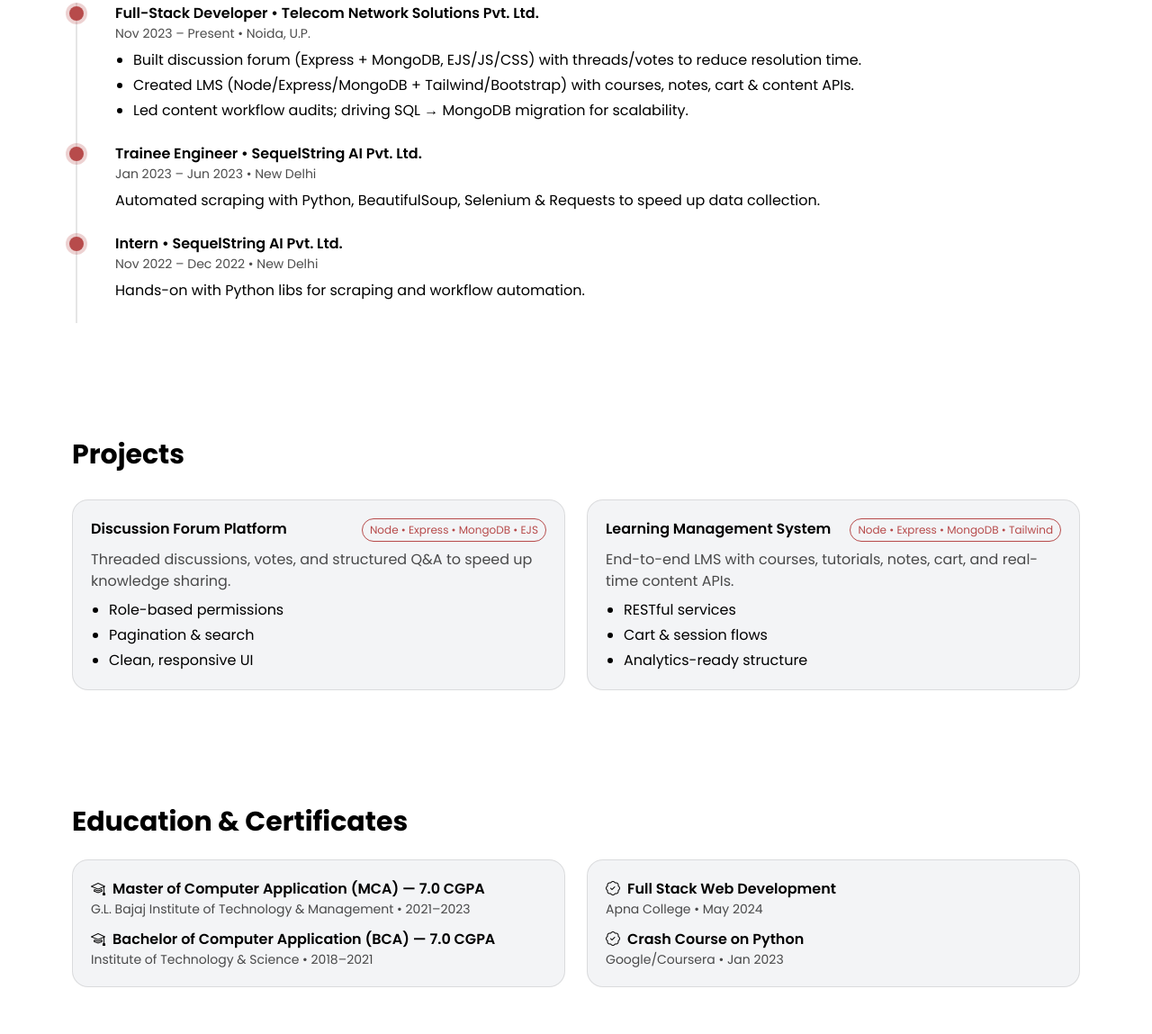
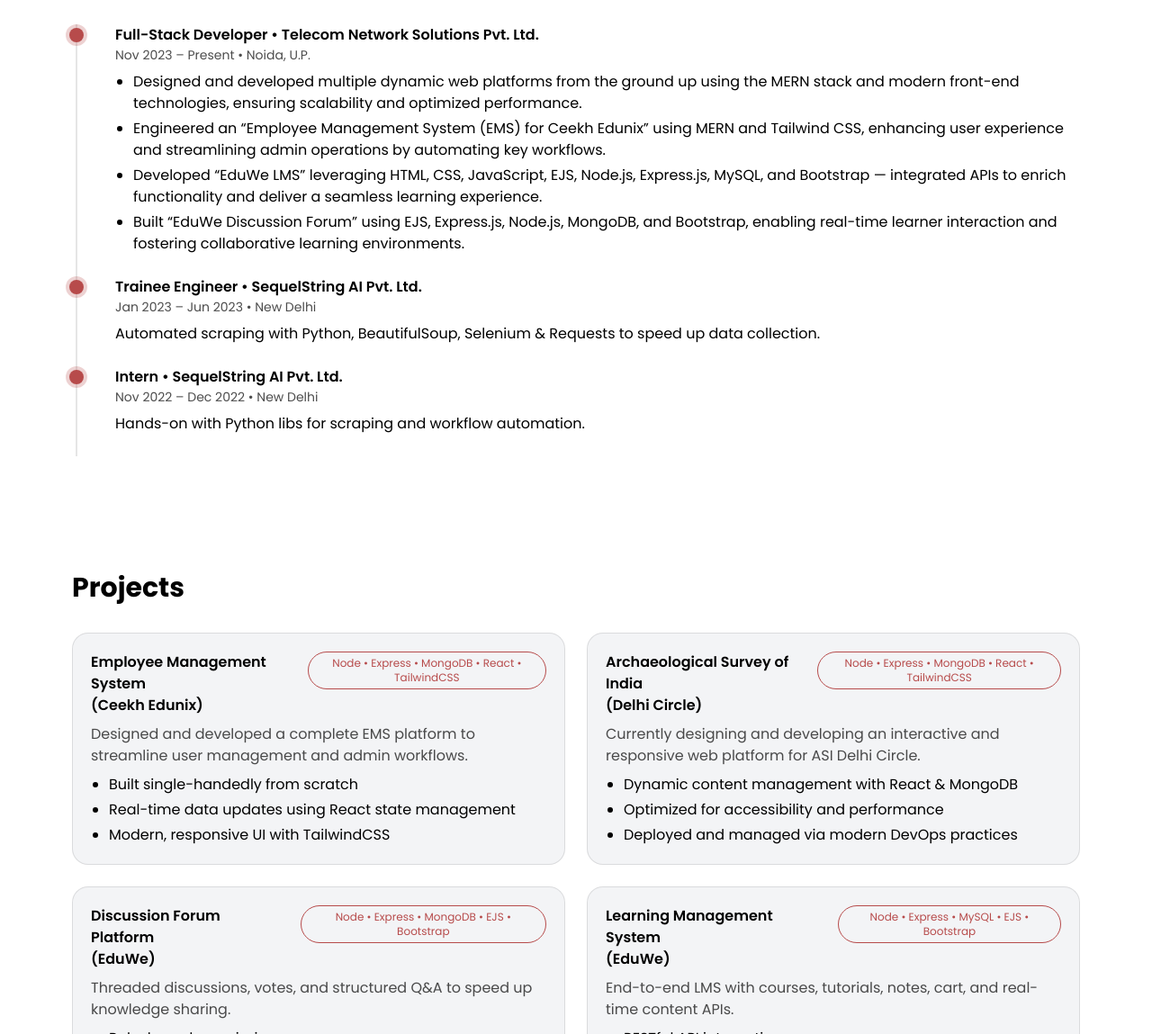
Before and after one commit to Tushar-1304/portfolio-website, a plain HTML site: page index.html in a window 1280 px wide. Shown: the part 1651-2800 px from the top of the page at 90% size. Drawn offline with nearby package versions, Linux system fonts and the light colour scheme.

Commit message:
add new project

```diff
--- a/index.html
+++ b/index.html
@@ -126,13 +126,9 @@
                     </h3>
 
                     <p class="text-base leading-relaxed text-black/80 dark:text-mutedDark">
-                        Full-stack developer with experience building scalable web apps using Node.js, Express.js, and
-                        MongoDB.
-                        Adept at designing end-to-end systems, shifting legacy apps to microservices, and improving team
-                        productivity
-                        through modular architecture. Proven track record of delivering user-centric solutions that
-                        boost performance
-                        and efficiency.
+                          Developer by craft, problem-solver by habit. I enjoy translating business problems into elegant,
+                    reliable
+                    software. My happy place is clean APIs, predictable data models, and thoughtful UX.
                     </p>
 
                     <div class="flex flex-wrap gap-3">
@@ -165,9 +161,9 @@
             <div class="max-w-6xl mx-auto px-4">
                 <h2 class="text-3xl font-bold mb-2">About</h2>
                 <p class="text-black/70 dark:text-mutedDark mb-8">
-                    Developer by craft, problem-solver by habit. I enjoy translating business problems into elegant,
-                    reliable
-                    software. My happy place is clean APIs, predictable data models, and thoughtful UX.
+                  Full-Stack Developer with hands-on experience in building and deploying scalable web applications using the
+MERN stack. Skilled in designing responsive frontends, developing efficient APIs, and integrating databases.
+Strong problem-solver and team collaborator with a focus on delivering clean, maintainable code.
                 </p>
 
                 <div class="grid md:grid-cols-2 gap-6">
@@ -274,11 +270,19 @@
                         <h3 class="font-semibold">Full-Stack Developer • Telecom Network Solutions Pvt. Ltd.</h3>
                         <p class="text-sm text-black/70 dark:text-mutedDark">Nov 2023 – Present • Noida, U.P.</p>
                         <ul class="list-disc pl-5 mt-2 space-y-1">
-                            <li>Built discussion forum (Express + MongoDB, EJS/JS/CSS) with threads/votes to reduce
-                                resolution time.</li>
-                            <li>Created LMS (Node/Express/MongoDB + Tailwind/Bootstrap) with courses, notes, cart &
-                                content APIs.</li>
-                            <li>Led content workflow audits; driving SQL → MongoDB migration for scalability.</li>
+<li>Designed and developed multiple dynamic web platforms from the ground up using the MERN stack and
+modern front-end technologies, ensuring scalability and optimized performance.
+</li>
+<li>Engineered an “Employee Management System (EMS) for Ceekh Edunix” using MERN and Tailwind
+CSS, enhancing user experience and streamlining admin operations by automating key workflows.
+</li>
+<li>Developed “EduWe LMS” leveraging HTML, CSS, JavaScript, EJS, Node.js, Express.js, MySQL, and
+Bootstrap — integrated APIs to enrich functionality and deliver a seamless learning experience.
+</li>
+<li>Built “EduWe Discussion Forum” using EJS, Express.js, Node.js, MongoDB, and Bootstrap, enabling
+real-time learner interaction and fostering collaborative learning environments.
+</li>
+
                         </ul>
                     </article>
 
@@ -304,15 +308,53 @@
             <h2 class="text-3xl font-bold mb-8">Projects</h2>
 
             <div class="grid md:grid-cols-2 gap-6">
-                    <div
-                        class="rounded-xl2 p-5 bg-gray-100 dark:bg-cardDark border border-black/10 dark:border-white/10">
+                <!-- EMS Platform for Ceekh Edunix -->
+                <div class="rounded-xl2 p-5 bg-gray-100 dark:bg-cardDark border border-black/10 dark:border-white/10">
                     <div class="flex items-start justify-between gap-4">
-                            <h3 class="font-semibold">Discussion Forum Platform</h3>
-                            <span class="text-xs px-2 py-1 border border-accent text-accent rounded-full">Node • Express
-                                • MongoDB • EJS</span>
+                        <h3 class="font-semibold"><div>Employee Management System</div><div>(Ceekh Edunix)</div></h3>
+                        <div class="text-xs px-2 py-1 border border-accent text-accent rounded-full text-center">
+                            Node • Express • MongoDB • React • TailwindCSS
                         </div>
-                        <p class="text-black/70 dark:text-mutedDark mt-2">Threaded discussions, votes, and structured
-                            Q&A to speed up knowledge sharing.</p>
+                    </div>
+                    <p class="text-black/70 dark:text-mutedDark mt-2">
+                        Designed and developed a complete EMS platform to streamline user management and admin workflows.
+                    </p>
+                    <ul class="list-disc pl-5 mt-2 space-y-1">
+                        <li>Built single-handedly from scratch</li>
+                        <li>Real-time data updates using React state management</li>
+                        <li>Modern, responsive UI with TailwindCSS</li>
+                    </ul>
+                </div>
+
+                <!-- Archaeological Survey of India Website -->
+                <div class="rounded-xl2 p-5 bg-gray-100 dark:bg-cardDark border border-black/10 dark:border-white/10">
+                    <div class="flex items-start justify-between gap-4">
+                        <h3 class="font-semibold"><div>Archaeological Survey of India</div><div>(Delhi Circle)</div></h3>
+                        <div class="text-xs px-2 py-1 border border-accent text-accent rounded-full text-center">
+                            Node • Express • MongoDB • React • TailwindCSS
+                        </div>
+                    </div>
+                    <p class="text-black/70 dark:text-mutedDark mt-2">
+                        Currently designing and developing an interactive and responsive web platform for ASI Delhi Circle.
+                    </p>
+                    <ul class="list-disc pl-5 mt-2 space-y-1">
+                        <li>Dynamic content management with React & MongoDB</li>
+                        <li>Optimized for accessibility and performance</li>
+                        <li>Deployed and managed via modern DevOps practices</li>
+                    </ul>
+                </div>
+
+                <!-- Discussion Forum Platform -->
+                <div class="rounded-xl2 p-5 bg-gray-100 dark:bg-cardDark border border-black/10 dark:border-white/10">
+                    <div class="flex items-start justify-between gap-4">
+                        <h3 class="font-semibold"><div>Discussion Forum Platform </div><div>(EduWe)</div></h3>
+                        <div class="text-xs px-2 py-1 border border-accent text-accent rounded-full text-center">
+                            Node • Express • MongoDB • EJS • Bootstrap
+                        </div>
+                    </div>
+                    <p class="text-black/70 dark:text-mutedDark mt-2">
+                        Threaded discussions, votes, and structured Q&A to speed up knowledge sharing.
+                    </p>
                     <ul class="list-disc pl-5 mt-2 space-y-1">
                         <li>Role-based permissions</li>
                         <li>Pagination & search</li>
@@ -320,24 +362,27 @@
                     </ul>
                 </div>
 
-                    <div
-                        class="rounded-xl2 p-5 bg-gray-100 dark:bg-cardDark border border-black/10 dark:border-white/10">
+                <!-- Learning Management System -->
+                <div class="rounded-xl2 p-5 bg-gray-100 dark:bg-cardDark border border-black/10 dark:border-white/10">
                     <div class="flex items-start justify-between gap-4">
-                            <h3 class="font-semibold">Learning Management System</h3>
-                            <span class="text-xs px-2 py-1 border border-accent text-accent rounded-full">Node • Express
-                                • MongoDB • Tailwind</span>
+                        <h3 class="font-semibold"><div>Learning Management System </div><div>(EduWe)</div></h3>
+                        <div class="text-xs px-2 py-1 border border-accent text-accent rounded-full text-center">
+                            Node • Express • MySQL • EJS • Bootstrap
                         </div>
-                        <p class="text-black/70 dark:text-mutedDark mt-2">End-to-end LMS with courses, tutorials, notes,
-                            cart, and real-time content APIs.</p>
+                    </div>
+                    <p class="text-black/70 dark:text-mutedDark mt-2">
+                        End-to-end LMS with courses, tutorials, notes, cart, and real-time content APIs.
+                    </p>
                     <ul class="list-disc pl-5 mt-2 space-y-1">
-                            <li>RESTful services</li>
-                            <li>Cart & session flows</li>
-                            <li>Analytics-ready structure</li>
+                        <li>RESTful API integration</li>
+                        <li>Cart & session management</li>
+                        <li>Analytics-ready data structure</li>
                     </ul>
                 </div>
             </div>
         </div>
     </section>
+
 
         <!-- Education -->
         <section id="education" class="py-16">
@@ -379,11 +424,11 @@
                         class="rounded-xl2 p-5 bg-gray-100 dark:bg-cardDark border border-black/10 dark:border-white/10">
                         <h3 class="font-semibold"><i class="bi bi-person-lines-fill me-2"></i>Reach me</h3>
                         <ul class="mt-3 space-y-2">
-                            <li><i class="bi bi-envelope text-accent"></i> <a class="underline-accent"
+                            <li><i class="bi bi-envelope text-accent"></i> <a class="underline-accent hover:text-accent"
                                     href="mailto:tushar.mahi1304@gmail.com">tushar.mahi1304@gmail.com</a></li>
-                            <li><i class="bi bi-telephone text-accent"></i> <a class="underline-accent"
+                            <li><i class="bi bi-telephone text-accent"></i> <a class="underline-accent hover:text-accent"
                                     href="tel:+917060471819">+91 7060471819</a></li>
-                            <li><i class="bi bi-linkedin text-accent"></i> <a class="underline-accent"
+                            <li><i class="bi bi-linkedin text-accent"></i> <a class="underline-accent hover:text-accent"
                                     href="https://in.linkedin.com/in/tushar-maheshwari-56a2062ab" target="_blank"
                                     rel="noreferrer">LinkedIn</a></li>
                         </ul>
```
Lines whose indentation alone changed are shown as unchanged.
